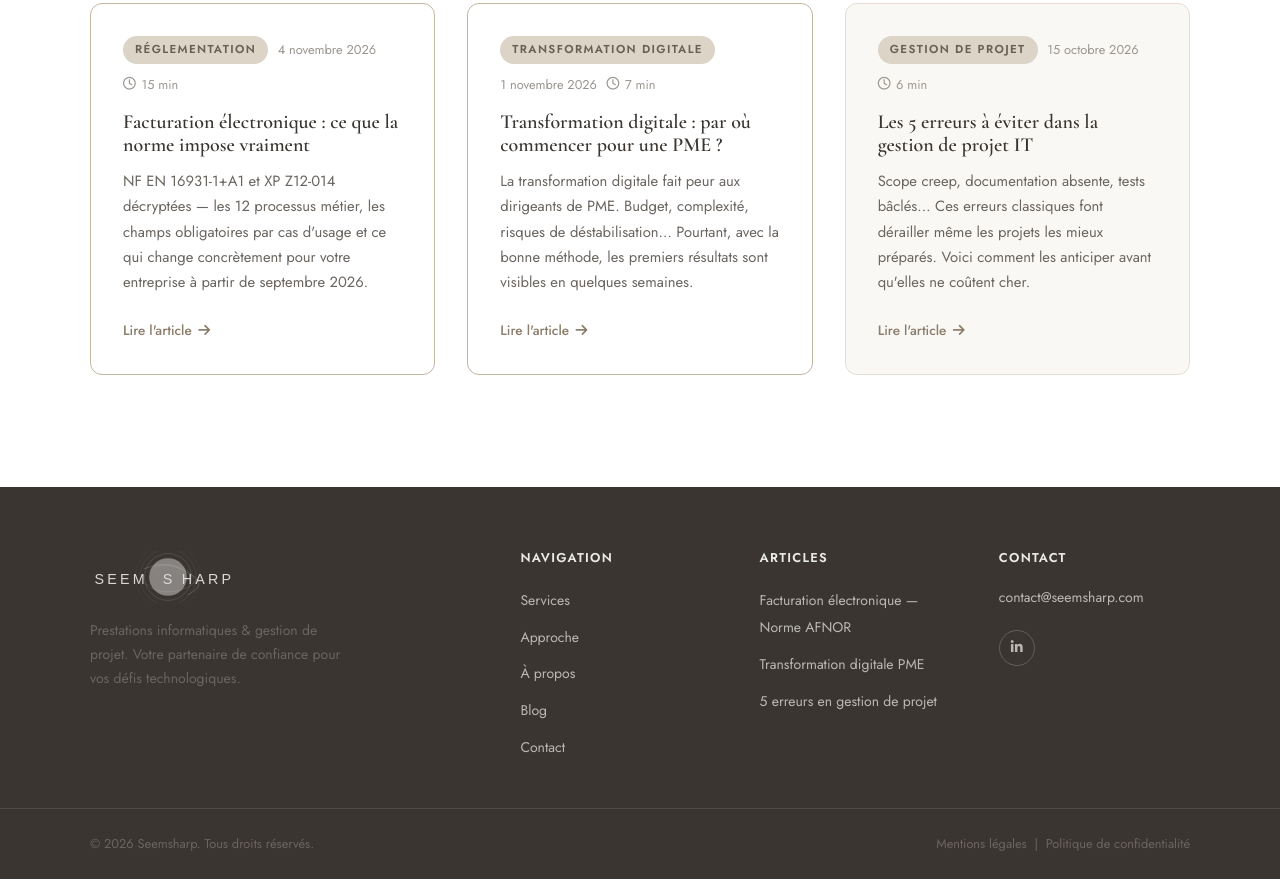
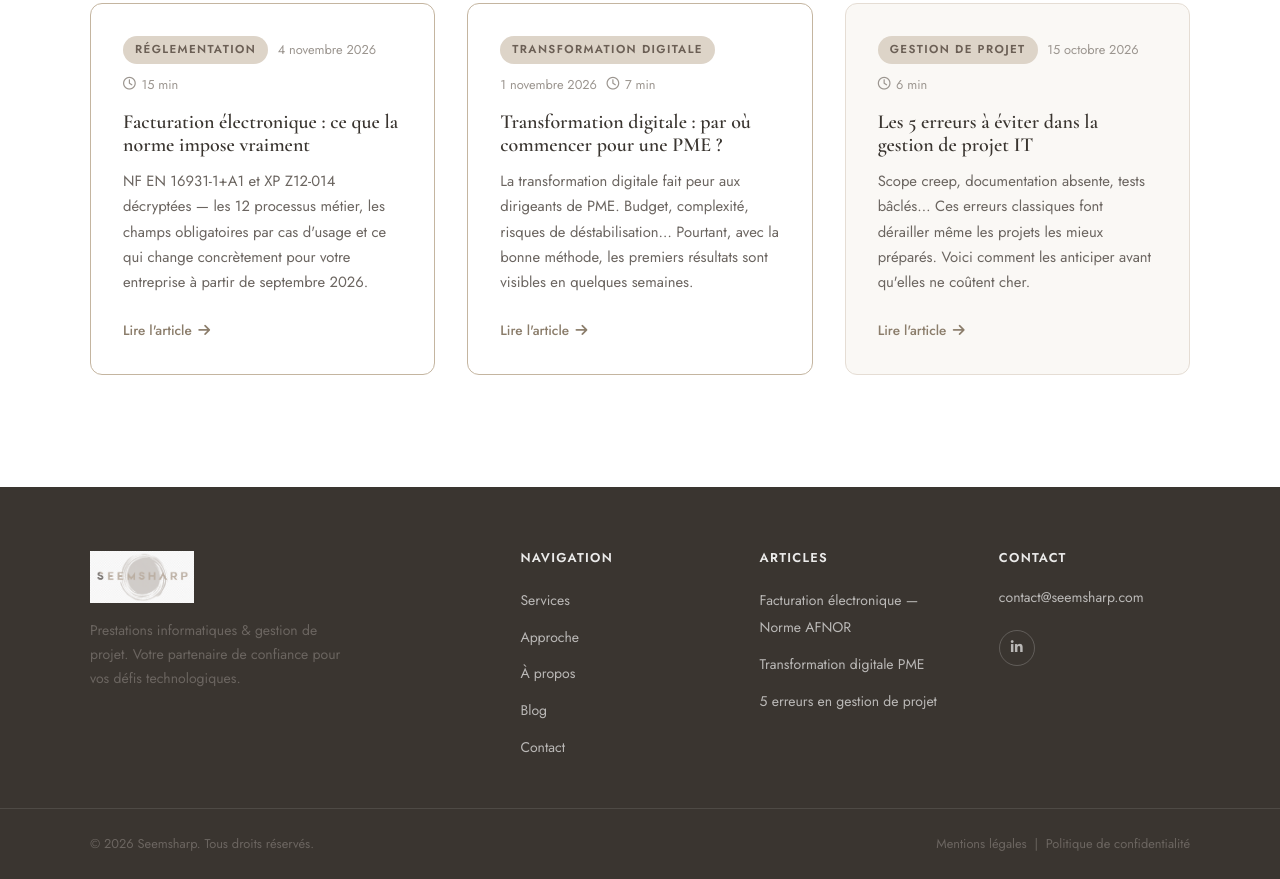
Before and after one commit to seemsharp/seemsharp-website, a plain HTML site: page public/blog/index.html in a window 1280 px wide. Shown: the part 441-1320 px from the top of the page. Drawn offline with nearby package versions, Linux system fonts and the light colour scheme.

Commit message:
fix: logo footer — PNG sans filtre
Co-Authored-By: Claude Sonnet 4.6 <noreply@anthropic.com>

```diff
--- a/public/blog/index.html
+++ b/public/blog/index.html
@@ -134,7 +134,7 @@
   <footer id="footer">
     <div class="container footer-inner">
       <div class="footer-brand">
-        <img src="../assets/logo.svg" alt="Seemsharp" class="logo-img logo-footer" />
+        <img src="../assets/logo.png" alt="Seemsharp" class="logo-img logo-footer" />
         <p>Prestations informatiques & gestion de projet. Votre partenaire de confiance pour vos défis technologiques.</p>
       </div>
       <div class="footer-links">
--- a/public/css/style.css
+++ b/public/css/style.css
@@ -735,7 +735,7 @@ p { color: var(--clr-text-m); }
   padding-top: 4rem;
   padding-bottom: 3rem;
 }
-.footer-brand .logo-img { height: 52px; margin-bottom: 1rem; filter: brightness(0) invert(1) opacity(.85); }
+.footer-brand .logo-img { height: 52px; margin-bottom: 1rem; }
 .footer-brand .logo-text { color: rgba(255,255,255,.8); font-size: 1.3rem; margin-bottom: 1rem; display: block; }
 .footer-brand p { font-size: .875rem; line-height: 1.7; max-width: 260px; }
 .footer-links h4, .footer-contact h4 {
```
Also changed, not shown: public/blog/5-erreurs-gestion-projet-it.html (+1 -1 lines), public/blog/facturation-electronique-norme-afnor.html (+1 -1 lines), public/blog/transformation-digitale-pme.html (+1 -1 lines), public/index.html (+1 -1 lines).
